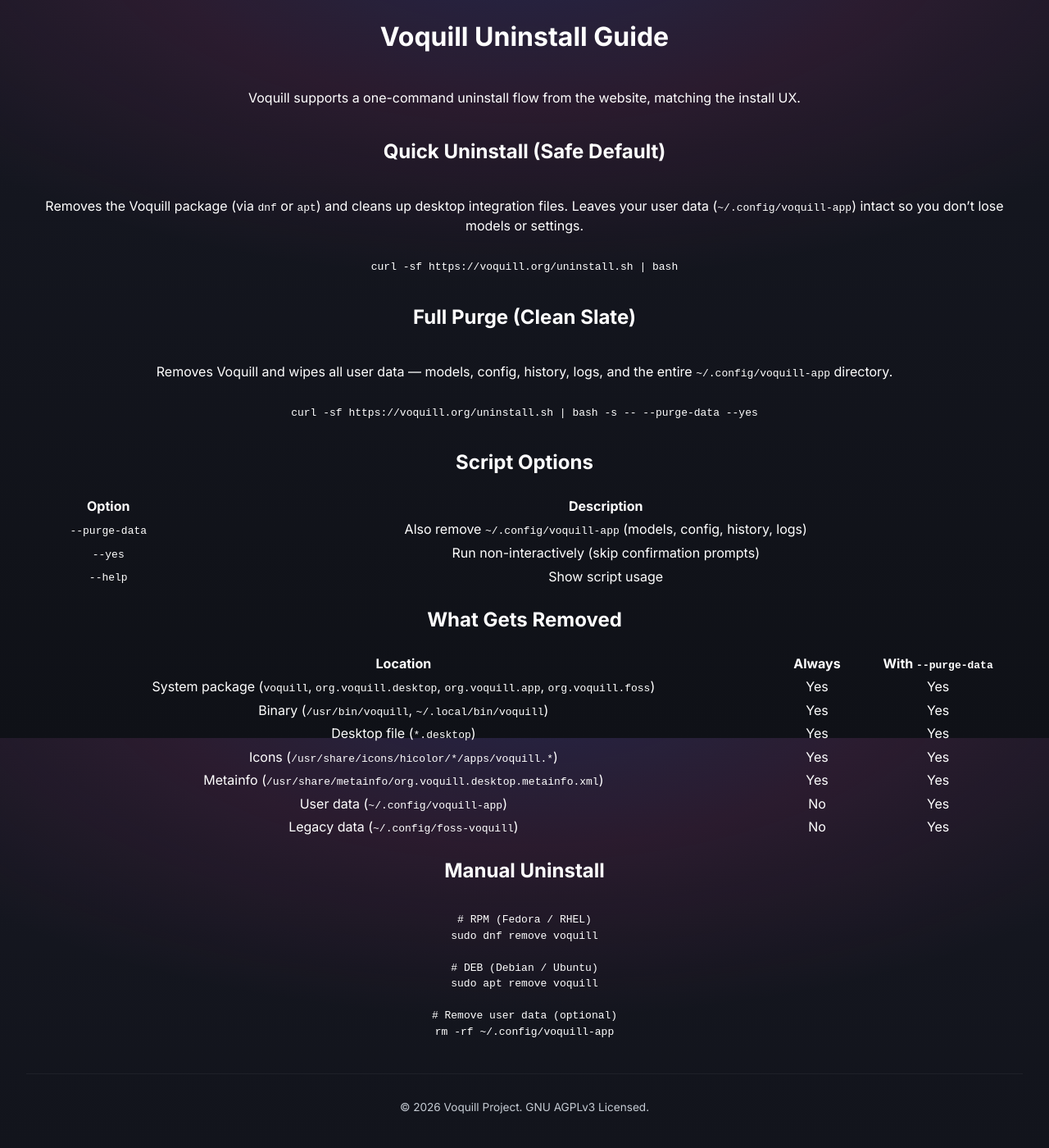
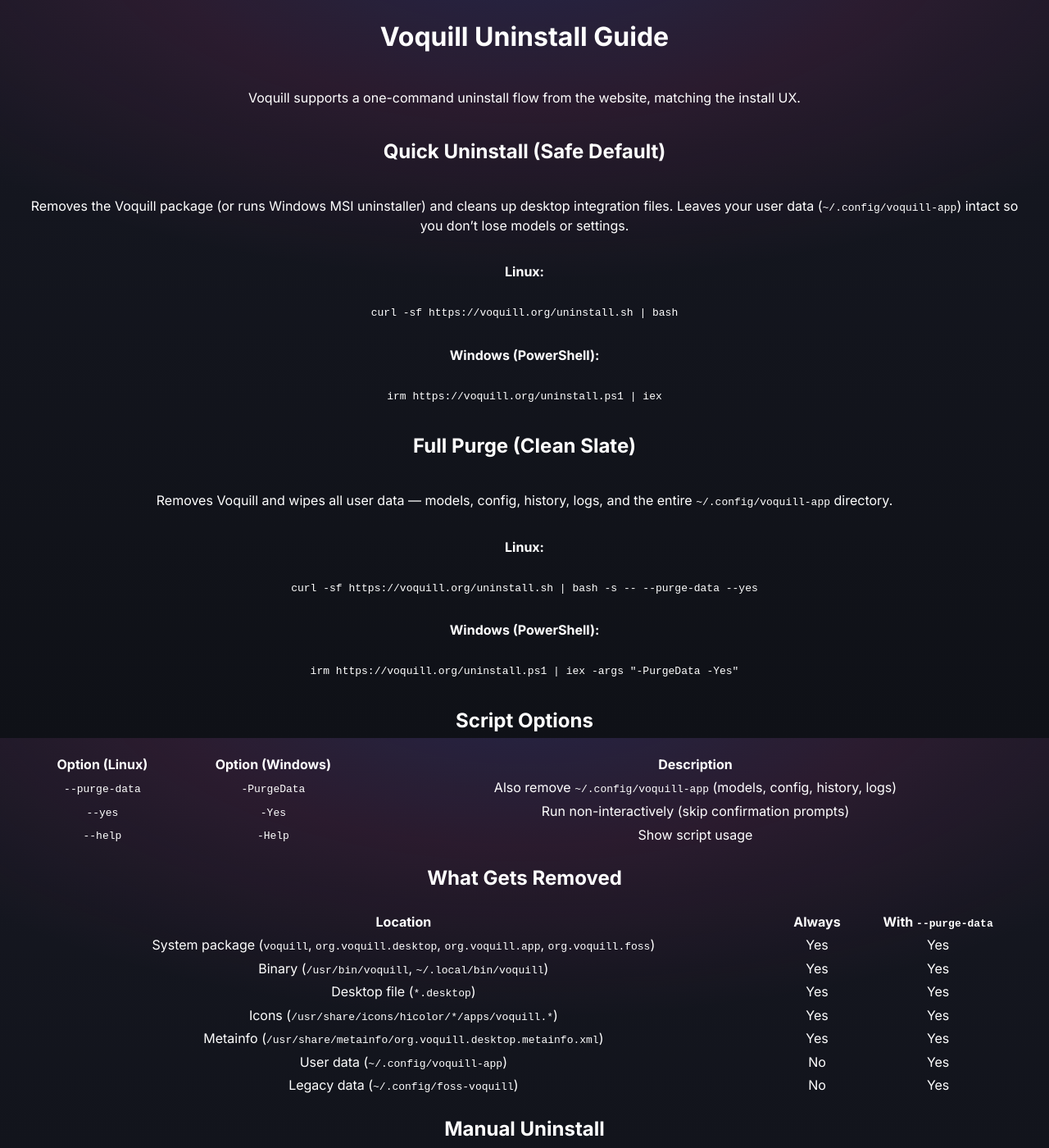
Before and after one commit to jackbrumley/voquill, a Jekyll site: the page built from docs/UNINSTALL.md, in a window 1280 px wide and 1400 px high. Shown: the whole window at 82% size. Built offline with Jekyll 4.4.1, drawn with Linux system fonts in a browser that asks for light colours.

Commit message:
docs: add PowerShell uninstall script and update uninstall documentation

````diff
--- a/docs/UNINSTALL.md
+++ b/docs/UNINSTALL.md
@@ -13,11 +13,17 @@
 
 ## Quick Uninstall (Safe Default)
 
-Removes the Voquill package (via `dnf` or `apt`) and cleans up desktop integration files.
+Removes the Voquill package (or runs Windows MSI uninstaller) and cleans up desktop integration files.
 Leaves your user data (`~/.config/voquill-app`) intact so you don't lose models or settings.
 
+**Linux:**
 ```bash
 curl -sf https://voquill.org/uninstall.sh | bash
+```
+
+**Windows (PowerShell):**
+```powershell
+irm https://voquill.org/uninstall.ps1 | iex
 ```
 
 ## Full Purge (Clean Slate)
@@ -25,17 +31,23 @@
 Removes Voquill and wipes all user data — models, config, history, logs, and the entire
 `~/.config/voquill-app` directory.
 
+**Linux:**
 ```bash
 curl -sf https://voquill.org/uninstall.sh | bash -s -- --purge-data --yes
 ```
 
+**Windows (PowerShell):**
+```powershell
+irm https://voquill.org/uninstall.ps1 | iex -args "-PurgeData -Yes"
+```
+
 ## Script Options
 
-| Option | Description |
-|--------|-------------|
-| `--purge-data` | Also remove `~/.config/voquill-app` (models, config, history, logs) |
-| `--yes` | Run non-interactively (skip confirmation prompts) |
-| `--help` | Show script usage |
+| Option (Linux) | Option (Windows) | Description |
+|----------------|------------------|-------------|
+| `--purge-data` | `-PurgeData` | Also remove `~/.config/voquill-app` (models, config, history, logs) |
+| `--yes` | `-Yes` | Run non-interactively (skip confirmation prompts) |
+| `--help` | `-Help` | Show script usage |
 
 ## What Gets Removed
 
````
Also changed, not shown: 1 other file.
